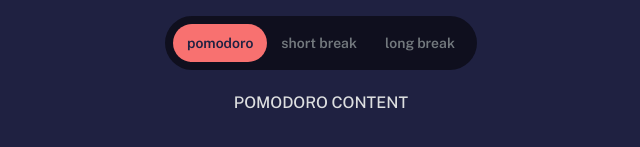
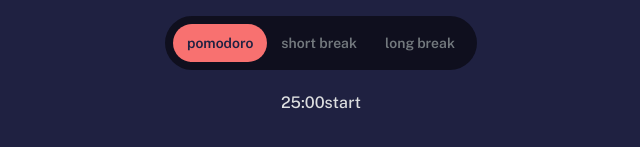
Before and after one commit to DaveBitter/pomodoro, a Next.js app: page / in a window 1280 px wide. Shown: the part 355-502 px from the top of the page, without its empty margins (319-959 px from the left). Built offline with nearby package versions, Linux system fonts and the light colour scheme.

Commit message:
feat(timer): Add minimal working version

```diff
--- a/pages/index.tsx
+++ b/pages/index.tsx
@@ -7,28 +7,44 @@ import React, { useState } from 'react';
 
 // Components
 import TabAccordion from '../src/components/TabAccordion/TabAccordion';
+import Timer from '../src/components/Timer/Timer';
 
 // Interface
 interface IProps { }
 
-type tabs = 'POMODORO' | 'SHORT_BREAK' | 'LONG_BREAK'
+export type playStateType = 'INITIAL' | 'ACTIVE' | 'PAUSED'
+export type tabType = 'POMODORO' | 'SHORT_BREAK' | 'LONG_BREAK'
 
 // Component
 const Home = ({ }: IProps) => {
-    const [activeTab, setActiveTab] = useState<tabs>('POMODORO');
+    const [activeTab, setActiveTab] = useState<tabType>('POMODORO');
+    const [activeTabPlayState, setActiveTabPlayState] = useState<playStateType>('INITIAL');
+
+    const getPlayStateForTab = (tab: tabType): playStateType => activeTab === tab ? activeTabPlayState : 'INITIAL';
+    const handleTabSelect = (tab: tabType) => {
+        setActiveTab(tab);
+        setActiveTabPlayState('INITIAL');
+    };
+    const handleToggle = () => setActiveTabPlayState(activeTabPlayState === 'ACTIVE' ? 'PAUSED' : 'ACTIVE');
 
     return <>
         <h1 className='h3'>pomodoro</h1>
         <TabAccordion>
             <TabAccordion.Tabs>
-                <TabAccordion.Tab handleClick={() => setActiveTab('POMODORO')} isActive={activeTab === 'POMODORO'}>pomodoro</TabAccordion.Tab>
-                <TabAccordion.Tab handleClick={() => setActiveTab('SHORT_BREAK')} isActive={activeTab === 'SHORT_BREAK'}>short break</TabAccordion.Tab>
-                <TabAccordion.Tab handleClick={() => setActiveTab('LONG_BREAK')} isActive={activeTab === 'LONG_BREAK'}>long break</TabAccordion.Tab>
+                <TabAccordion.Tab handleClick={() => handleTabSelect('POMODORO')} isActive={activeTab === 'POMODORO'}>pomodoro</TabAccordion.Tab>
+                <TabAccordion.Tab handleClick={() => handleTabSelect('SHORT_BREAK')} isActive={activeTab === 'SHORT_BREAK'}>short break</TabAccordion.Tab>
+                <TabAccordion.Tab handleClick={() => handleTabSelect('LONG_BREAK')} isActive={activeTab === 'LONG_BREAK'}>long break</TabAccordion.Tab>
             </TabAccordion.Tabs>
             <TabAccordion.Panels>
-                <TabAccordion.Panel isActive={activeTab === 'POMODORO'}>POMODORO CONTENT</TabAccordion.Panel>
-                <TabAccordion.Panel isActive={activeTab === 'SHORT_BREAK'}>SHORT_BREAK CONTENT</TabAccordion.Panel>
-                <TabAccordion.Panel isActive={activeTab === 'LONG_BREAK'}>LONG_BREAK CONTENT</TabAccordion.Panel>
+                <TabAccordion.Panel isActive={activeTab === 'POMODORO'}>
+                    <Timer playState={getPlayStateForTab('POMODORO')} duration={25 * 60 * 1000} handleToggle={handleToggle} />
+                </TabAccordion.Panel>
+                <TabAccordion.Panel isActive={activeTab === 'SHORT_BREAK'}>
+                    <Timer playState={getPlayStateForTab('SHORT_BREAK')} duration={5 * 60 * 1000} handleToggle={handleToggle} />
+                </TabAccordion.Panel>
+                <TabAccordion.Panel isActive={activeTab === 'LONG_BREAK'}>
+                    <Timer playState={getPlayStateForTab('LONG_BREAK')} duration={15 * 60 * 1000} handleToggle={handleToggle} />
+                </TabAccordion.Panel>
             </TabAccordion.Panels>
         </TabAccordion>
     </>;
--- /dev/null
+++ b/src/components/Timer/Timer.tsx
@@ -0,0 +1,81 @@
+// Libs
+import React, { useEffect, useState } from 'react';
+
+// Utils
+import { playStateType } from '../../../pages/index';;
+
+// Resources
+
+// Components
+
+// Interface
+interface IProps {
+    playState: playStateType
+    duration: number
+    handleToggle: () => void
+}
+
+const pad = (num: number, size: number) => ('000' + num).slice(size * -1);
+
+const getFormattedTimeLeft = (timeLeft: number) => {
+    const minutes = Math.floor((timeLeft % (1000 * 60 * 60)) / (1000 * 60));
+    const seconds = Math.floor((timeLeft % (1000 * 60)) / 1000);
+
+    return `${pad(minutes, 2)}:${pad(seconds, 2)}`;
+}
+
+// Component
+const Timer = ({ playState, duration, handleToggle, ...attributes }: IProps) => {
+    const [timeLeft, setTimeLeft] = useState<number>(duration);
+
+    useEffect(() => {
+        switch (playState) {
+            case 'INITIAL':
+                setTimeLeft(duration);
+                return;
+            case 'PAUSED':
+                return;
+            case 'ACTIVE':
+                if (timeLeft <= 0) {
+                    return;
+                }
+
+                setTimeout(() => {
+                    setTimeLeft(timeLeft - 1000);
+                }, 1000)
+                return;
+            default:
+                return;
+        }
+    }, [timeLeft, playState]);
+
+    const getLabelForPlaystate = () => {
+        if (timeLeft <= 0) {
+            return 'restart'
+        }
+
+        switch (playState) {
+            case 'INITIAL':
+                return 'start'
+            case 'ACTIVE':
+                return 'pause'
+            case 'PAUSED':
+                return 'resume'
+            default:
+                return '';
+        }
+    }
+
+    const handleClick = () => timeLeft > 0 ? handleToggle() : setTimeLeft(duration);
+
+    return <div className='timer' {...attributes}>
+        {getFormattedTimeLeft(timeLeft)}
+        {getLabelForPlaystate()}
+        <button className='timer__toggle' onClick={handleClick}>{getLabelForPlaystate()}</button>
+    </div>;
+};
+
+// Props
+Timer.defaultProps = {};
+
+export default Timer;
--- /dev/null
+++ b/src/components/Timer/_timer.scss
@@ -0,0 +1,17 @@
+.timer {
+    position: relative;
+
+    &__toggle {
+        position: absolute;
+        top: 0;
+        right: 0;
+        bottom: 0;
+        left: 0;
+        width: 100%;
+        height: 100%;
+        font-size: 0;
+        background: transparent;
+        border: none;
+        cursor: pointer;
+    }
+}
--- a/src/styles/all.scss
+++ b/src/styles/all.scss
@@ -18,3 +18,4 @@
 
 // Components
 @import '../components/TabAccordion/tab-accordion';
+@import '../components/Timer/timer';
```
Also changed, not shown: 2 other files (tests, documents, lock files or other folders).
